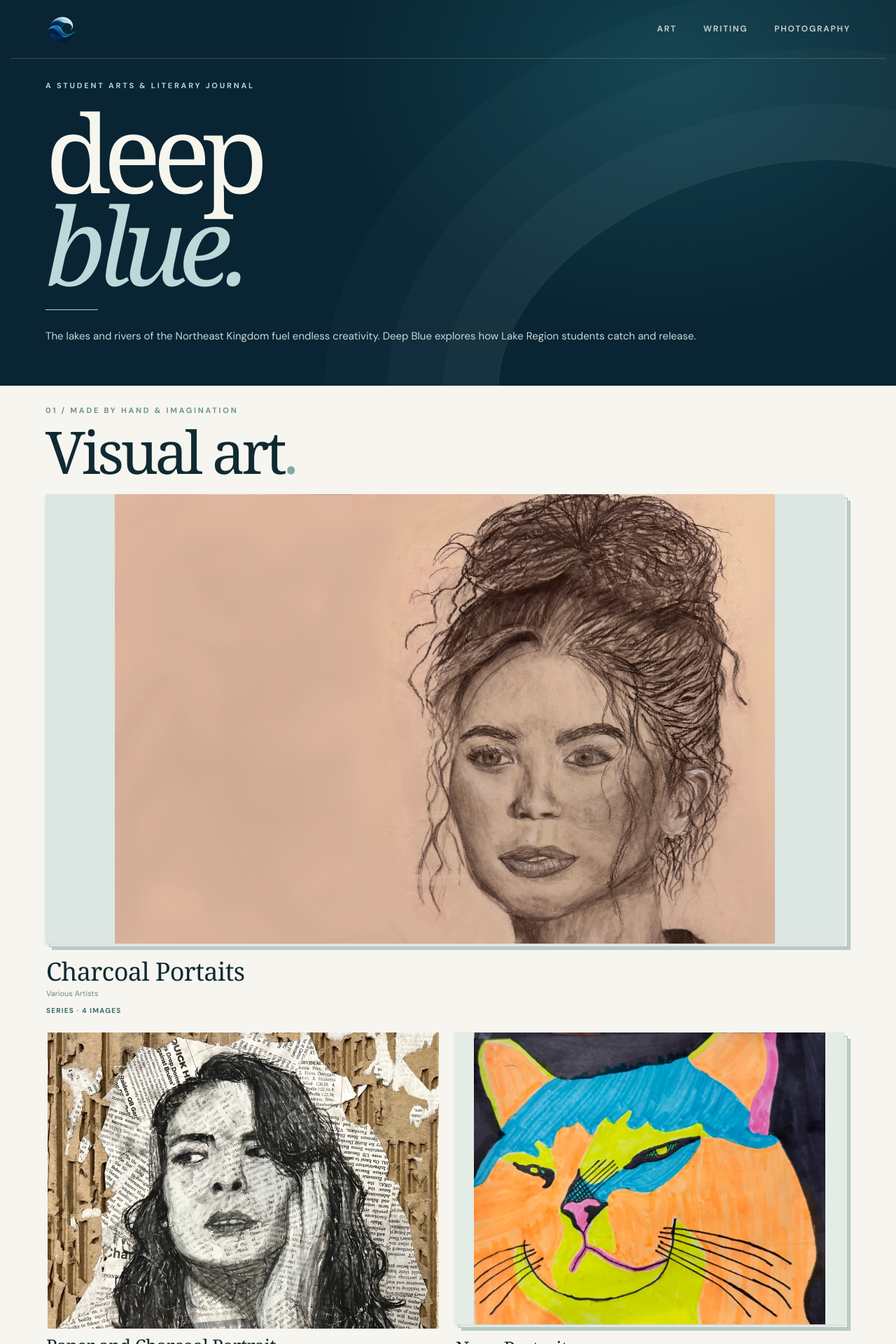
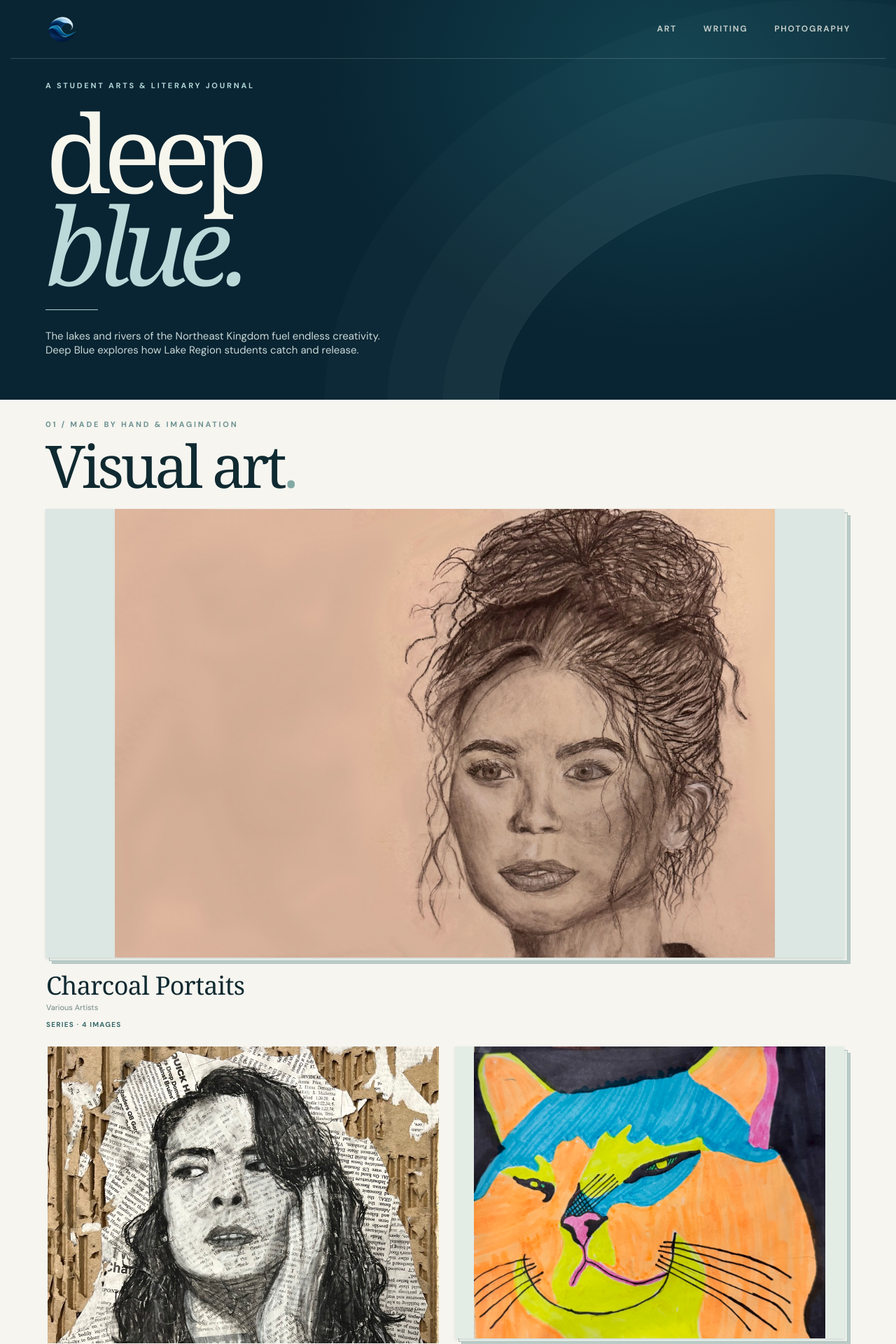
Before and after one commit to egentler/deep-blue, a Jekyll site: the page built from index.html, in a window 1280 px wide. Shown: the top 1920 px of the page at 70% size. Built offline with Jekyll 4.4.1, drawn with Linux system fonts in a browser that asks for light colours; some web fonts are replaced.

Commit message:
Add files via upload

```diff
--- a/_layouts/default.html
+++ b/_layouts/default.html
@@ -24,12 +24,13 @@
 .sitebar .brand-mini--icon{display:inline-flex;align-items:center;justify-content:center;width:48px;height:48px;flex:0 0 48px;line-height:1}
 .sitebar .brand-mini--icon img{display:block;width:100%;height:100%;object-fit:contain}
 /* Tighten only the homepage introduction paragraph (previously 1.82). */
-/* The two sentences form two tidy editorial lines on desktop.
-   On smaller screens they wrap naturally rather than overflowing. */
+/* Keep the copy compact. Force the sentence break on wide screens only;
+   on phones/tablets the same CMS text wraps naturally. */
 .hero-inner--single{display:block}
 .hero-inner--single .hero-copy{max-width:100%;width:100%;line-height:1.35}
-@media (min-width:800px){
-  .hero-inner--single .hero-copy .hero-copy-sentence{display:block}
+.hero-inner--single .hero-copy .hero-copy-desktop-break{display:none}
+@media (min-width:1200px){
+  .hero-inner--single .hero-copy .hero-copy-desktop-break{display:inline}
 }
 
 
@@ -48,7 +49,7 @@
 <header class="hero{% if page.layout == 'post' %} hero--short{% endif %}" id="top">
   <div class="sitebar"><a class="brand-mini brand-mini--icon" href="{{ '/' | relative_url }}" aria-label="Deep Blue home"><img src="{{ '/assets/images/deep-blue-wave-nav.png' | relative_url }}" alt="" width="48" height="48"></a><nav class="nav" aria-label="Primary"><a href="{{ '/' | relative_url }}#visual-art">Art</a><a href="{{ '/' | relative_url }}#writing">Writing</a><a href="{{ '/' | relative_url }}#photography">Photography</a></nav></div>
 {% if page.layout != 'post' %}
-  <div class="hero-inner hero-inner--single"><div><div class="eyebrow">A student arts &amp; literary journal</div><h1 class="hero-title">deep<br><em>blue.</em></h1><div class="hero-rule"></div><p class="hero-copy">{% assign tagline_text = site.data.site.tagline | default: '' %}{% assign sentences = tagline_text | split: '. ' %}{% if sentences.size == 2 %}<span class="hero-copy-sentence">{{ sentences[0] | escape }}.</span> <span class="hero-copy-sentence">{{ sentences[1] | escape | replace: 'catch and release', '<span class="hero-copy-keep-together">catch and release</span>' }}</span>{% else %}{{ tagline_text | escape | replace: 'catch and release', '<span class="hero-copy-keep-together">catch and release</span>' }}{% endif %}</p></div></div>
+  <div class="hero-inner hero-inner--single"><div><div class="eyebrow">A student arts &amp; literary journal</div><h1 class="hero-title">deep<br><em>blue.</em></h1><div class="hero-rule"></div><p class="hero-copy">{% assign tagline_text = site.data.site.tagline | default: '' | escape %}{{ tagline_text | replace: '. Deep Blue explores', '.<br class="hero-copy-desktop-break"> Deep Blue explores' | replace: 'catch and release', '<span class="hero-copy-keep-together">catch and release</span>' }}</p></div></div>
 {% else %}<div class="hero-inner"><div class="eyebrow">The Deep Blue collection</div><div class="hero-title">deep <em>blue.</em></div></div>{% endif %}
 </header>
 {{ content }}
```
